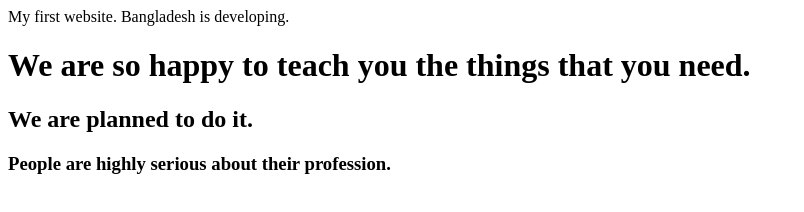
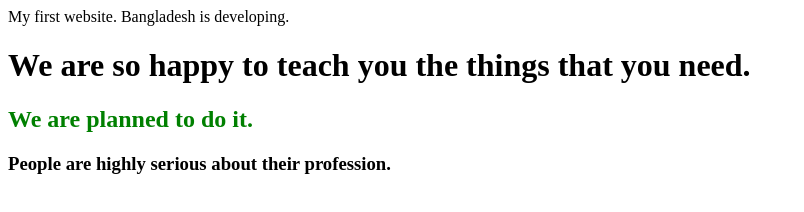
Before and after one commit to EngrNayeemHossain/my-first-repo, a plain HTML site: page index.html in a window 1280 px wide. Shown: the whole page, without its empty margins (0-804 px from the left). Drawn offline with Linux system fonts and the light colour scheme.

Commit message:
styles added

```diff
--- a/index.html
+++ b/index.html
@@ -5,6 +5,7 @@
     <meta http-equiv="X-UA-Compatible" content="IE=edge">
     <meta name="viewport" content="width=device-width, initial-scale=1.0">
     <title>Document</title>
+    <link rel="stylesheet" href="style.css">
 </head>
 <body>
     My first website.
--- /dev/null
+++ b/style.css
@@ -0,0 +1,3 @@
+h2{
+    color: green;
+}
```
